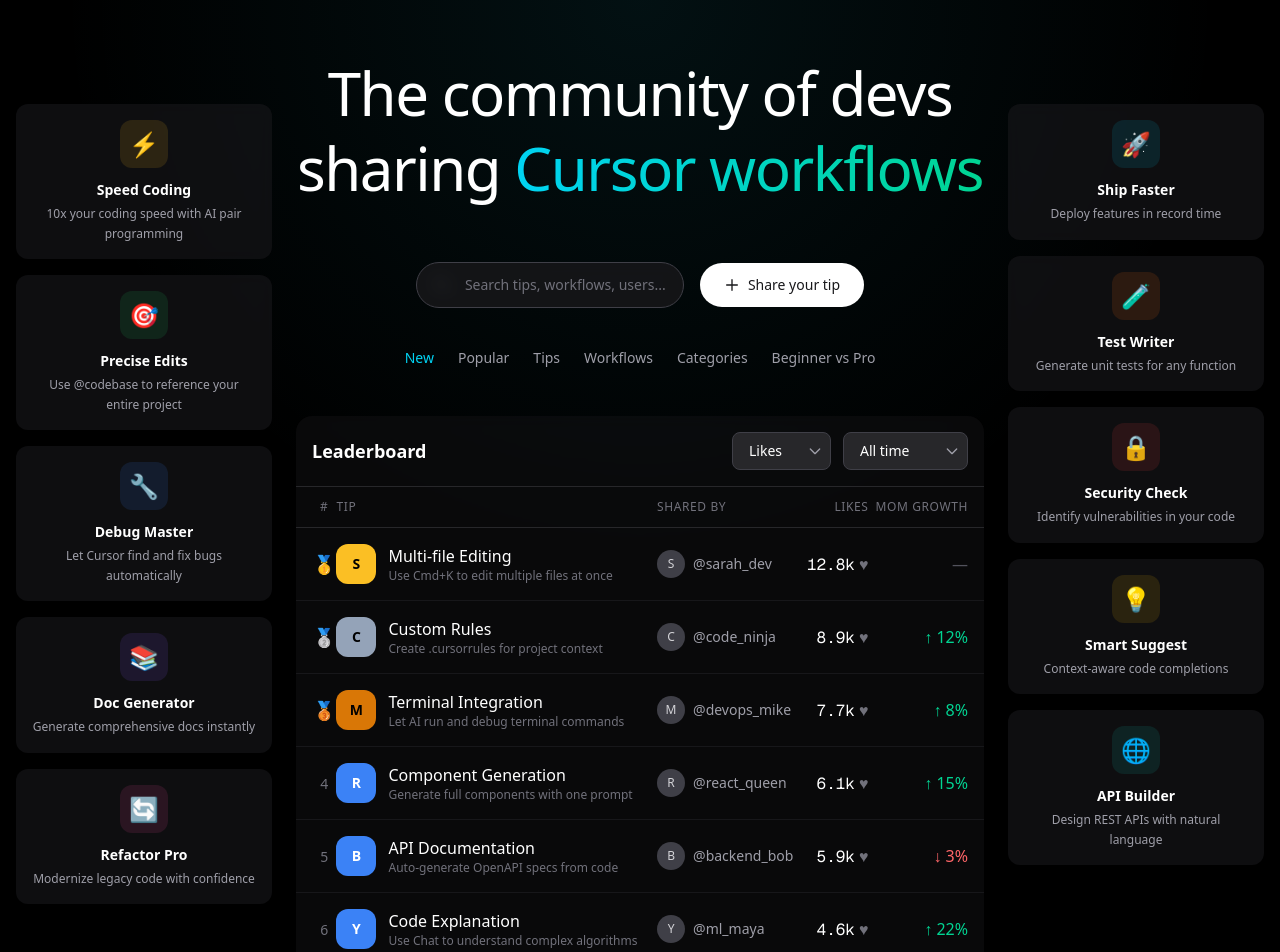
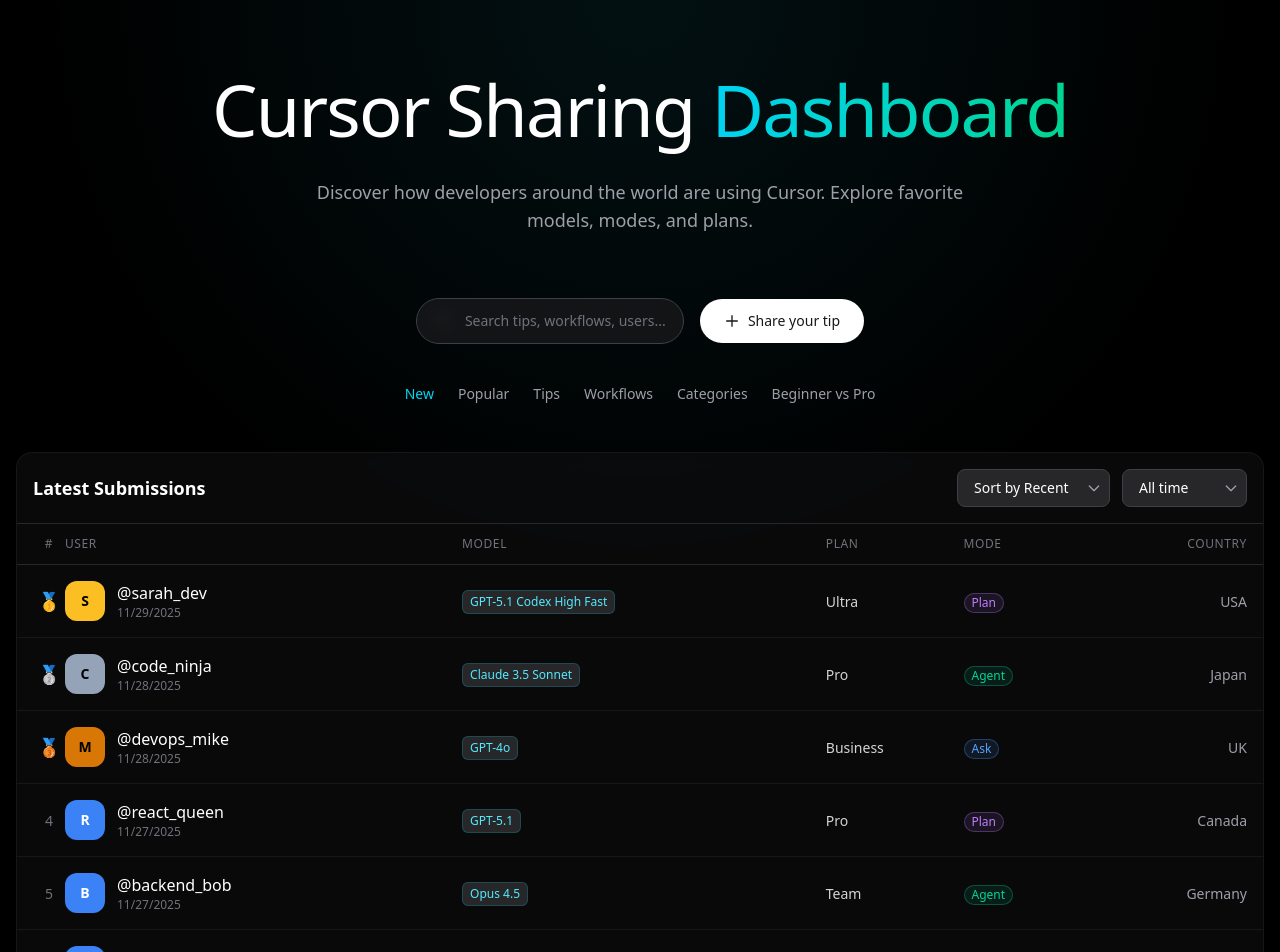
Before and after one commit to kics223w1/fe-cursor, a Next.js app: page / in a window 1280 px wide. Shown: the top 952 px of the page. Built offline with nearby package versions, Linux system fonts and the light colour scheme.

Commit message:
refactor: update uI

```diff
--- a/app/components/Hero.tsx
+++ b/app/components/Hero.tsx
@@ -1,12 +1,15 @@
 export default function Hero() {
   return (
-    <div className="py-8 text-center">
-      <h1 className="mx-auto max-w-4xl text-4xl font-light leading-tight tracking-tight text-white md:text-5xl lg:text-6xl">
-        The community of devs sharing{" "}
+    <div className="py-10 text-center">
+      <h1 className="mx-auto max-w-4xl text-5xl font-light leading-tight tracking-tight text-white md:text-6xl lg:text-7xl">
+        Cursor Sharing{" "}
         <span className="bg-gradient-to-r from-cyan-400 to-emerald-400 bg-clip-text text-transparent">
-          Cursor workflows
+          Dashboard
         </span>
       </h1>
+      <p className="mx-auto mt-6 max-w-2xl text-lg text-zinc-400">
+        Discover how developers around the world are using Cursor. Explore favorite models, modes, and plans.
+      </p>
     </div>
   );
 }
--- a/app/components/Leaderboard.tsx
+++ b/app/components/Leaderboard.tsx
@@ -1,17 +1,32 @@
 "use client";
 
-import { useState } from "react";
-import { leaderboardUsers, filterOptions } from "../data/mockData";
+import { useState, useMemo } from "react";
+import { leaderboardData, filterOptions } from "../data/mockData";
 import UserRow from "./UserRow";
 
 export default function Leaderboard() {
-  const [sortBy, setSortBy] = useState("Likes");
+  const [sortBy, setSortBy] = useState("Recent");
   const [timeRange, setTimeRange] = useState("All time");
 
+  const sortedData = useMemo(() => {
+    const data = [...leaderboardData];
+    if (sortBy === "Model") {
+      data.sort((a, b) => a.favoriteModel.localeCompare(b.favoriteModel));
+    } else if (sortBy === "Mode") {
+      data.sort((a, b) => a.favoriteMode.localeCompare(b.favoriteMode));
+    } else if (sortBy === "Country") {
+      data.sort((a, b) => a.country.localeCompare(b.country));
+    } else {
+      // Default to Recent (newest first)
+      data.sort((a, b) => new Date(b.createdAt).getTime() - new Date(a.createdAt).getTime());
+    }
+    return data;
+  }, [sortBy]);
+
   return (
-    <div className="w-full rounded-2xl bg-zinc-900/40 backdrop-blur-sm">
+    <div className="w-full rounded-2xl bg-zinc-900/40 backdrop-blur-sm border border-zinc-800/50">
       <div className="flex flex-col gap-4 border-b border-zinc-800 p-4 sm:flex-row sm:items-center sm:justify-between">
-        <h2 className="text-lg font-semibold text-white">Leaderboard</h2>
+        <h2 className="text-lg font-semibold text-white">Latest Submissions</h2>
         <div className="flex gap-3">
           <div className="relative">
             <select
@@ -21,24 +36,21 @@
             >
               {filterOptions.sortBy.map((option) => (
                 <option key={option} value={option}>
-                  {option}
+                  Sort by {option}
                 </option>
               ))}
             </select>
+            {/* Chevron Icon */}
             <svg
               className="pointer-events-none absolute right-2 top-1/2 h-4 w-4 -translate-y-1/2 text-zinc-400"
               fill="none"
               stroke="currentColor"
               viewBox="0 0 24 24"
             >
-              <path
-                strokeLinecap="round"
-                strokeLinejoin="round"
-                strokeWidth={2}
-                d="M19 9l-7 7-7-7"
-              />
+              <path strokeLinecap="round" strokeLinejoin="round" strokeWidth={2} d="M19 9l-7 7-7-7" />
             </svg>
           </div>
+
           <div className="relative">
             <select
               value={timeRange}
@@ -51,18 +63,14 @@
                 </option>
               ))}
             </select>
-            <svg
+             {/* Chevron Icon */}
+             <svg
               className="pointer-events-none absolute right-2 top-1/2 h-4 w-4 -translate-y-1/2 text-zinc-400"
               fill="none"
               stroke="currentColor"
               viewBox="0 0 24 24"
             >
-              <path
-                strokeLinecap="round"
-                strokeLinejoin="round"
-                strokeWidth={2}
-                d="M19 9l-7 7-7-7"
-              />
+              <path strokeLinecap="round" strokeLinejoin="round" strokeWidth={2} d="M19 9l-7 7-7-7" />
             </svg>
           </div>
         </div>
@@ -72,16 +80,17 @@
         <table className="w-full">
           <thead>
             <tr className="border-b border-zinc-800 text-xs uppercase tracking-wider text-zinc-500">
-              <th className="py-3 pl-4 text-center font-medium">#</th>
-              <th className="py-3 text-left font-medium">Tip</th>
-              <th className="py-3 text-left font-medium">Shared by</th>
-              <th className="py-3 text-right font-medium">Likes</th>
-              <th className="py-3 pr-4 text-right font-medium">MoM Growth</th>
+              <th className="py-3 pl-4 text-center font-medium w-12">#</th>
+              <th className="py-3 text-left font-medium">User</th>
+              <th className="py-3 text-left font-medium">Model</th>
+              <th className="py-3 text-left font-medium">Plan</th>
+              <th className="py-3 text-left font-medium">Mode</th>
+              <th className="py-3 pr-4 text-right font-medium">Country</th>
             </tr>
           </thead>
           <tbody>
-            {leaderboardUsers.map((user, index) => (
-              <UserRow key={user.id} user={user} rank={index + 1} />
+            {sortedData.map((submission, index) => (
+              <UserRow key={submission.id} submission={submission} rank={index + 1} />
             ))}
           </tbody>
         </table>
@@ -89,7 +98,7 @@
 
       <div className="flex items-center justify-center border-t border-zinc-800 py-4">
         <button className="text-sm text-cyan-400 transition-colors hover:text-cyan-300">
-          View all tips →
+          View all submissions →
         </button>
       </div>
     </div>
--- a/app/components/UserRow.tsx
+++ b/app/components/UserRow.tsx
@@ -1,7 +1,7 @@
-import { User } from "../data/mockData";
+import { Submission } from "../data/mockData";
 
 interface UserRowProps {
-  user: User;
+  submission: Submission;
   rank: number;
 }
 
@@ -18,21 +18,16 @@
   }
 }
 
-function formatLikes(likes: number): string {
-  if (likes >= 1000) {
-    return `${(likes / 1000).toFixed(1)}k`;
-  }
-  return likes.toLocaleString();
-}
-
-export default function UserRow({ user, rank }: UserRowProps) {
+export default function UserRow({ submission, rank }: UserRowProps) {
   return (
     <tr className="border-b border-zinc-800/50 transition-colors hover:bg-zinc-800/30">
       <td className="py-4 pl-4 text-center">{getRankBadge(rank)}</td>
+
+      {/* User Info */}
       <td className="py-4">
         <div className="flex items-center gap-3">
           <div
-            className="flex h-10 w-10 items-center justify-center rounded-xl text-sm font-bold"
+            className="flex h-10 w-10 items-center justify-center rounded-xl text-sm font-bold uppercase"
             style={{
               backgroundColor:
                 rank === 1
@@ -45,38 +40,49 @@
               color: rank <= 3 ? "#000" : "#fff",
             }}
           >
-            {user.avatar}
+            {submission.avatar || submission.displayName?.[0] || "?"}
           </div>
           <div>
-            <div className="font-medium text-white">{user.topTip}</div>
-            <div className="text-xs text-zinc-500">{user.tipDescription}</div>
+            <div className="font-medium text-white">
+              {submission.displayName || "Anonymous"}
+            </div>
+            <div className="text-xs text-zinc-500">
+              {new Date(submission.createdAt).toLocaleDateString()}
+            </div>
           </div>
         </div>
       </td>
+
+      {/* Favorite Model */}
       <td className="py-4">
-        <div className="flex items-center gap-2">
-          <div className="flex h-7 w-7 items-center justify-center rounded-full bg-zinc-700 text-xs font-medium text-zinc-300">
-            {user.avatar}
-          </div>
-          <span className="text-sm text-zinc-400">{user.username}</span>
-        </div>
+        <span className="inline-flex items-center rounded-md bg-zinc-800 px-2 py-1 text-xs font-medium text-cyan-300 ring-1 ring-inset ring-cyan-400/20">
+          {submission.favoriteModel}
+        </span>
       </td>
-      <td className="py-4 text-right">
-        <span className="font-mono text-white">
-          {formatLikes(user.likes)}
+
+      {/* Plan */}
+      <td className="py-4">
+        <span className="text-sm text-zinc-300">{submission.cursorPlan}</span>
+      </td>
+
+      {/* Mode */}
+      <td className="py-4">
+        <span
+          className={`inline-flex items-center rounded-full px-2 py-0.5 text-xs font-medium ${
+            submission.favoriteMode === "Plan"
+              ? "bg-purple-400/10 text-purple-400 ring-purple-400/30"
+              : submission.favoriteMode === "Agent"
+              ? "bg-emerald-400/10 text-emerald-400 ring-emerald-400/30"
+              : "bg-blue-400/10 text-blue-400 ring-blue-400/30"
+          } ring-1 ring-inset`}
+        >
+          {submission.favoriteMode}
         </span>
-        <span className="ml-1 text-zinc-500">♥</span>
       </td>
+
+      {/* Country */}
       <td className="py-4 pr-4 text-right">
-        {user.growth === null ? (
-          <span className="text-zinc-600">—</span>
-        ) : user.growth > 0 ? (
-          <span className="text-emerald-400">↑ {user.growth}%</span>
-        ) : user.growth < 0 ? (
-          <span className="text-red-400">↓ {Math.abs(user.growth)}%</span>
-        ) : (
-          <span className="text-zinc-500">0%</span>
-        )}
+        <span className="text-sm text-zinc-400">{submission.country}</span>
       </td>
     </tr>
   );
--- a/app/data/mockData.ts
+++ b/app/data/mockData.ts
@@ -1,12 +1,13 @@
-export interface User {
+export interface Submission {
   id: string;
-  username: string;
-  avatar: string;
-  bio: string;
-  likes: number;
-  growth: number | null;
-  topTip: string;
-  tipDescription: string;
+  createdAt: string;
+  favoriteModel: string;
+  cursorPlan: string;
+  country: string;
+  favoriteMode: string;
+  displayName: string | null;
+  note: string | null;
+  avatar?: string; // Keeping for UI visual
 }
 
 export interface FeaturedTip {
@@ -17,86 +18,94 @@
   color: string;
 }
 
-export const leaderboardUsers: User[] = [
+export const leaderboardData: Submission[] = [
   {
     id: "1",
-    username: "@sarah_dev",
+    createdAt: "2025-11-29T10:00:00Z",
+    displayName: "@sarah_dev",
     avatar: "S",
-    bio: "Full-stack developer",
-    likes: 12847,
-    growth: null,
-    topTip: "Multi-file Editing",
-    tipDescription: "Use Cmd+K to edit multiple files at once",
+    favoriteModel: "GPT-5.1 Codex High Fast",
+    cursorPlan: "Ultra",
+    country: "USA",
+    favoriteMode: "Plan",
+    note: "Using Plan mode for 90% of my work now.",
   },
   {
     id: "2",
-    username: "@code_ninja",
+    createdAt: "2025-11-28T15:30:00Z",
+    displayName: "@code_ninja",
     avatar: "C",
-    bio: "Open source contributor",
-    likes: 8932,
-    growth: 12,
-    topTip: "Custom Rules",
-    tipDescription: "Create .cursorrules for project context",
+    favoriteModel: "Claude 3.5 Sonnet",
+    cursorPlan: "Pro",
+    country: "Japan",
+    favoriteMode: "Agent",
+    note: null,
   },
   {
     id: "3",
-    username: "@devops_mike",
+    createdAt: "2025-11-28T09:15:00Z",
+    displayName: "@devops_mike",
     avatar: "M",
-    bio: "DevOps engineer",
-    likes: 7654,
-    growth: 8,
-    topTip: "Terminal Integration",
-    tipDescription: "Let AI run and debug terminal commands",
+    favoriteModel: "GPT-4o",
+    cursorPlan: "Business",
+    country: "UK",
+    favoriteMode: "Ask",
+    note: "Great for debugging k8s configs.",
   },
   {
     id: "4",
-    username: "@react_queen",
+    createdAt: "2025-11-27T14:20:00Z",
+    displayName: "@react_queen",
     avatar: "R",
-    bio: "React specialist",
-    likes: 6123,
-    growth: 15,
-    topTip: "Component Generation",
-    tipDescription: "Generate full components with one prompt",
+    favoriteModel: "GPT-5.1",
+    cursorPlan: "Pro",
+    country: "Canada",
+    favoriteMode: "Plan",
+    note: "Generating components is so fast.",
   },
   {
     id: "5",
-    username: "@backend_bob",
+    createdAt: "2025-11-27T11:00:00Z",
+    displayName: "@backend_bob",
     avatar: "B",
-    bio: "API architect",
-    likes: 5890,
-    growth: -3,
-    topTip: "API Documentation",
-    tipDescription: "Auto-generate OpenAPI specs from code",
+    favoriteModel: "Opus 4.5",
+    cursorPlan: "Team",
+    country: "Germany",
+    favoriteMode: "Agent",
+    note: null,
   },
   {
     id: "6",
-    username: "@ml_maya",
+    createdAt: "2025-11-26T16:45:00Z",
+    displayName: "@ml_maya",
     avatar: "Y",
-    bio: "ML engineer",
-    likes: 4567,
-    growth: 22,
-    topTip: "Code Explanation",
-    tipDescription: "Use Chat to understand complex algorithms",
+    favoriteModel: "Gemini 3 Pro",
+    cursorPlan: "Ultra",
+    country: "France",
+    favoriteMode: "Ask",
+    note: "Explaining complex transformers code.",
   },
   {
     id: "7",
-    username: "@startup_steve",
+    createdAt: "2025-11-26T09:30:00Z",
+    displayName: "@startup_steve",
     avatar: "T",
-    bio: "Founder & CTO",
-    likes: 3890,
-    growth: 5,
-    topTip: "Rapid Prototyping",
-    tipDescription: "Build MVPs in hours, not days",
+    favoriteModel: "GPT-5.1 Codex High Fast",
+    cursorPlan: "Business",
+    country: "Vietnam",
+    favoriteMode: "Plan",
+    note: "MVP shipped in 2 days.",
   },
   {
     id: "8",
-    username: "@ui_uma",
+    createdAt: "2025-11-25T13:15:00Z",
+    displayName: "@ui_uma",
     avatar: "U",
-    bio: "UI/UX designer who codes",
-    likes: 3245,
-    growth: 18,
-    topTip: "CSS Generation",
-    tipDescription: "Describe layouts, get pixel-perfect CSS",
+    favoriteModel: "Sonnet 4.5",
+    cursorPlan: "Pro",
+    country: "India",
+    favoriteMode: "Plan",
+    note: "Tailwind generation is on point.",
   },
 ];
 
@@ -186,6 +195,6 @@
 ];
 
 export const filterOptions = {
-  sortBy: ["Likes", "Growth", "Recent"],
+  sortBy: ["Recent", "Model", "Mode", "Country"],
   timeRange: ["All time", "This week", "This month", "This year"],
 };
--- a/app/page.tsx
+++ b/app/page.tsx
@@ -2,21 +2,14 @@
 import Hero from "./components/Hero";
 import SearchBar from "./components/SearchBar";
 import Navigation from "./components/Navigation";
-import SideColumn from "./components/SideColumn";
 import Leaderboard from "./components/Leaderboard";
-import { leftSideTips, rightSideTips } from "./data/mockData";
 
 export default function Home() {
   return (
     <div className="min-h-screen bg-black bg-grid-pattern bg-gradient-radial">
-      <div className="mx-auto flex max-w-[1600px] justify-center gap-6 px-4 py-6">
-        {/* Left Column - Now starting from the top */}
-        <div className="pt-20">
-          <SideColumn tips={leftSideTips} position="left" />
-        </div>
-
+      <div className="mx-auto flex max-w-7xl justify-center px-4 py-6">
         {/* Center Content */}
-        <main className="flex w-full max-w-3xl flex-col items-center">
+        <main className="flex w-full flex-col items-center">
           <Hero />
           <SearchBar />
           <Navigation />
@@ -29,11 +22,6 @@
             </p>
           </footer>
         </main>
-
-        {/* Right Column - Now starting from the top */}
-        <div className="pt-20">
-          <SideColumn tips={rightSideTips} position="right" />
-        </div>
       </div>
     </div>
   );
```
